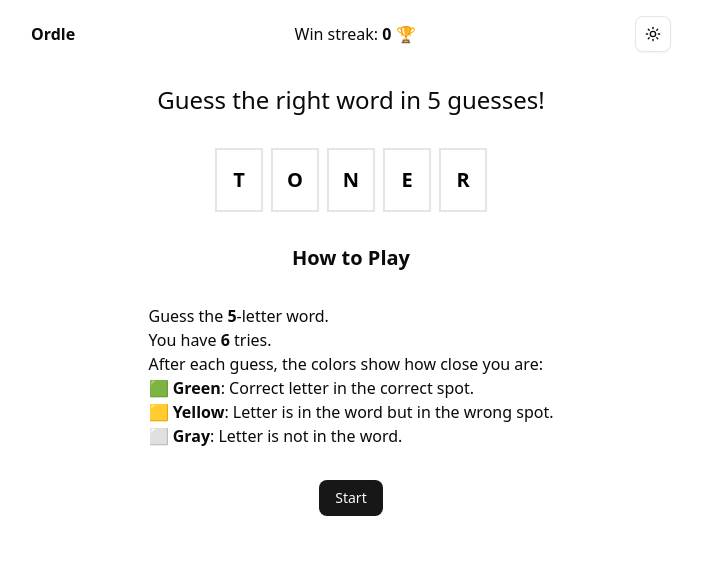
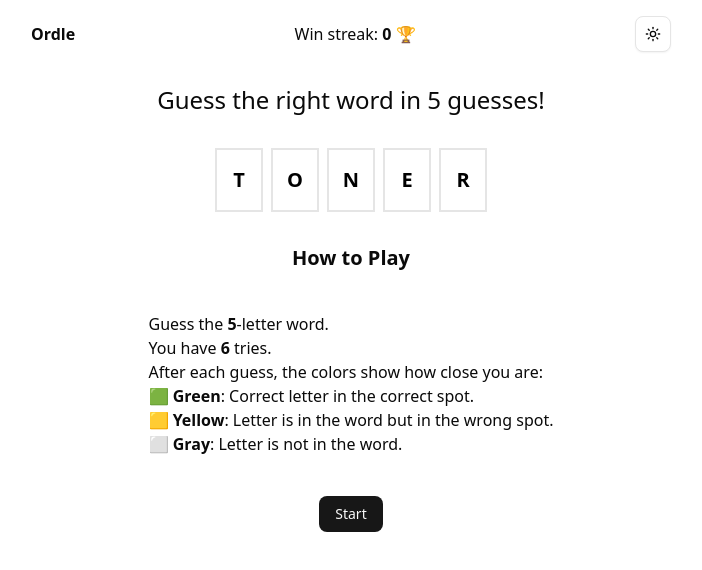
Before and after one commit to jonte265/guess-word, a Next.js app: page / in a window 1280 px wide. Shown: the top 570 px of the page, without its empty margins (289-991 px from the left). Built offline with nearby package versions, Linux system fonts and the light colour scheme.

Commit message:
padding homepage

```diff
--- a/components/ui/custom/GameArea.tsx
+++ b/components/ui/custom/GameArea.tsx
@@ -174,7 +174,7 @@ function GameArea() {
             })}
           </div>
           <h2 className='text-xl font-semibold'>How to Play</h2>
-          <div>
+          <div className='p-2'>
             <p>
               Guess the <strong>5</strong>-letter word.
             </p>
```
